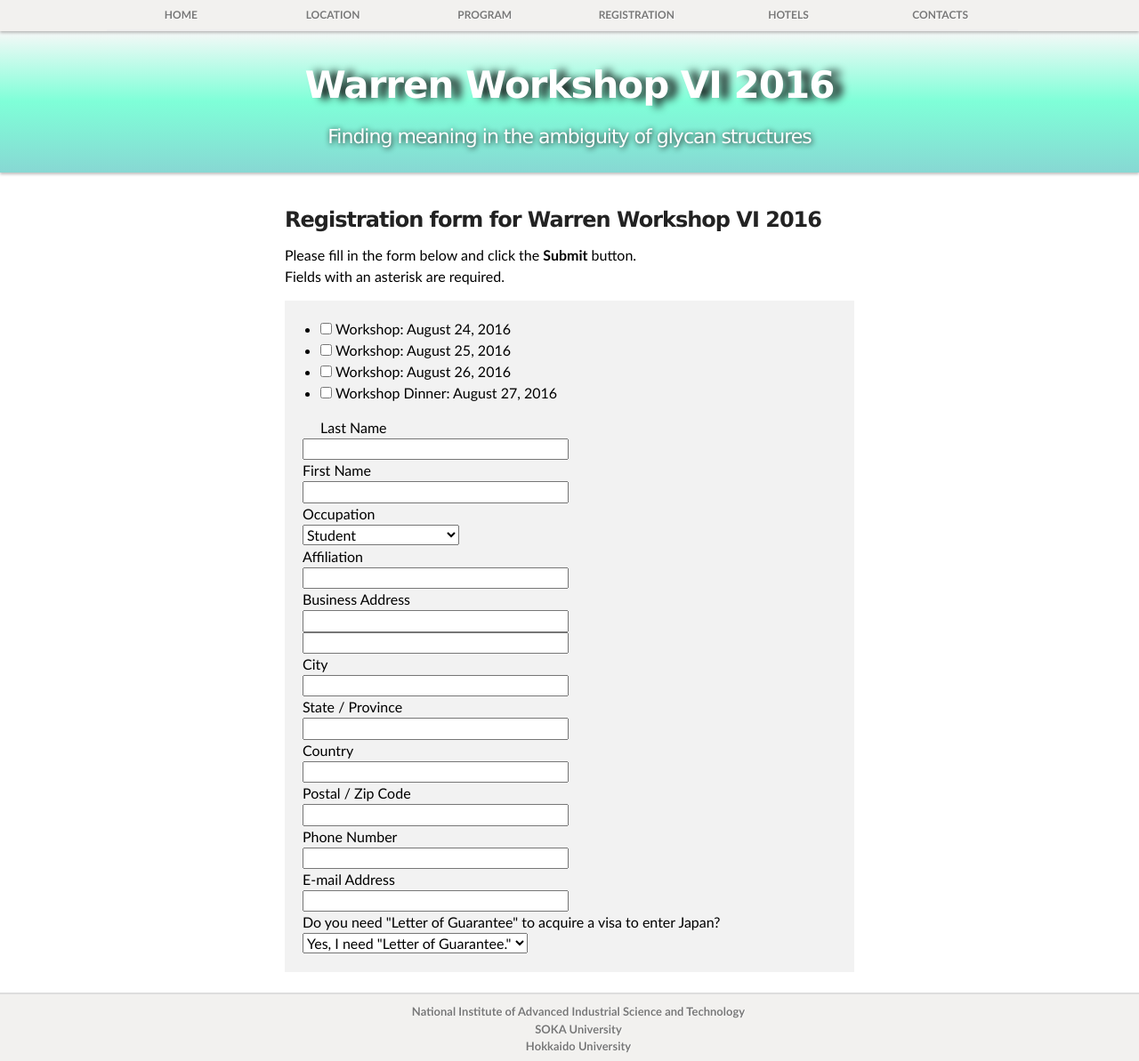
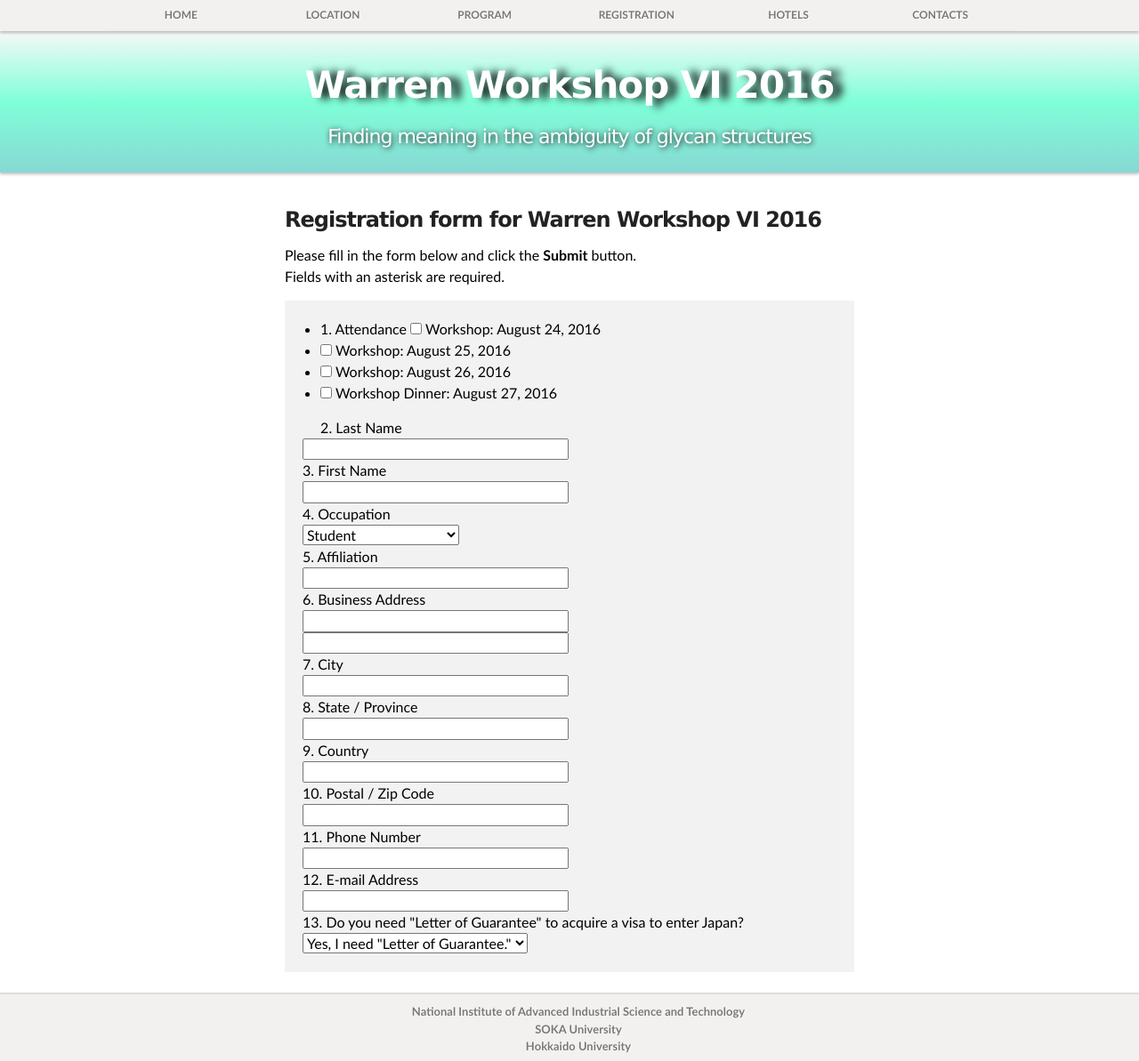
Before and after one commit to yamazakiM/test_warren2016, a Jekyll site: the page built from registration/register.html, in a window 1280 px wide and 1193 px high. Shown: the whole window at 89% size. Built offline with Jekyll 4.4.1, drawn with Linux system fonts in a browser that asks for light colours; nearby versions of some CDN libraries; library files that are not in the unit come from our copies.

Commit message:
Fix register.html

```diff
--- a/registration/register.html
+++ b/registration/register.html
@@ -19,6 +19,7 @@
 					<ul class="choices" aria-label="1. +Attendance Type" role="group"　required="required"　>
 										<li class="choice-item">
 											<label for="AttendanceType">
+												1. Attendance
 												<span class="choice-item-control">
 													<input id="group-attendance" class="q-checkbox valid" type="checkbox" aria-required="true" role="checkbox" value="Workshop: August 24, 2016">
 												</span>
@@ -67,7 +68,7 @@
 		<div class="row input-last_name input-user-field">
 				<div class="col-sm-3 col-xs-12 clearfix">
 					<label for="last_name">
-						Last Name
+						2. Last Name
 					</label>
 				</div>
 				<div class="col-sm-9 col-xs-12 clearfix">
@@ -78,7 +79,7 @@
 			<div class="row input-first_name input-user-field">
 				<div class="col-sm-3 col-xs-12 clearfix">
 					<label for="first_name">
-						First Name
+						3. First Name
 					</label>
 				</div>
 				<div class="col-sm-9 col-xs-12 clearfix">
@@ -89,7 +90,7 @@
 			<div class="row input-occupation input-user-field">
 				<div class="col-sm-9 col-xs-12">
 					<label for="occupation">
-						Occupation
+						4. Occupation
 					</label>
 				</div>
 				<div class="col-sm-9 col-xs-12">
@@ -110,7 +111,7 @@
 			<div class="row input-last name input-user-field">
 				<div class="col-sm-3 col-xs-12 clearfix">
 					<label for="affiliation">
-						Affiliation
+						5. Affiliation
 					</label>
 				</div>
 				<div class="col-sm-9 col-xs-12 clearfix">
@@ -121,7 +122,7 @@
 			<div class="row input-last name input-user-field">
 				<div class="col-sm-3 col-xs-12 clearfix">
 					<label for="business_address">
-						Business Address
+						6. Business Address
 					</label>
 				</div>
 				<div class="col-sm-9 col-xs-12 clearfix">
@@ -133,7 +134,7 @@
 			<div class="row input-last name input-user-field">
 				<div class="col-sm-3 col-xs-12 clearfix">
 					<label for="business_address_city">
-						City
+						7. City
 					</label>
 				</div>
 				<div class="col-sm-9 col-xs-12 clearfix">
@@ -144,7 +145,7 @@
 			<div class="row input-last name input-user-field">
 				<div class="col-sm-3 col-xs-12 clearfix">
 					<label for="business_address_state">
-						State / Province
+						8. State / Province
 					</label>
 				</div>
 				<div class="col-sm-9 col-xs-12 clearfix">
@@ -155,7 +156,7 @@
 			<div class="row input-last name input-user-field">
 				<div class="col-sm-3 col-xs-12 clearfix">
 					<label for="business_address_country">
-						Country
+						9. Country
 					</label>
 				</div>
 				<div class="col-sm-9 col-xs-12 clearfix">
@@ -167,7 +168,7 @@
 			<div class="row input-last name input-user-field">
 				<div class="col-sm-3 col-xs-12 clearfix">
 					<label for="business_address_postal">
-						Postal / Zip Code
+						10. Postal / Zip Code
 					</label>
 				</div>
 				<div class="col-sm-9 col-xs-12 clearfix">
@@ -179,7 +180,7 @@
 			<div class="row input-last name input-user-field">
 				<div class="col-sm-3 col-xs-12 clearfix">
 					<label for="phone_number">
-						Phone Number
+						11. Phone Number
 					</label>
 				</div>
 				<div class="col-sm-9 col-xs-12 clearfix">
@@ -191,7 +192,7 @@
 			<div class="row input-last name input-user-field">
 				<div class="col-sm-3 col-xs-12 clearfix">
 					<label for="email_address">
-						E-mail Address
+						12. E-mail Address
 					</label>
 				</div>
 				<div class="col-sm-9 col-xs-12 clearfix">
@@ -202,7 +203,7 @@
 			<div class="row input-occupation input-user-field">
 				<div class="col-sm-9 col-xs-12">
 					<label for="visa">
-						Do you need "Letter of Guarantee" to acquire a visa to enter Japan?
+						13. Do you need "Letter of Guarantee" to acquire a visa to enter Japan?
 					</label>
 				</div>
 				<div class="col-sm-9 col-xs-12">
```
